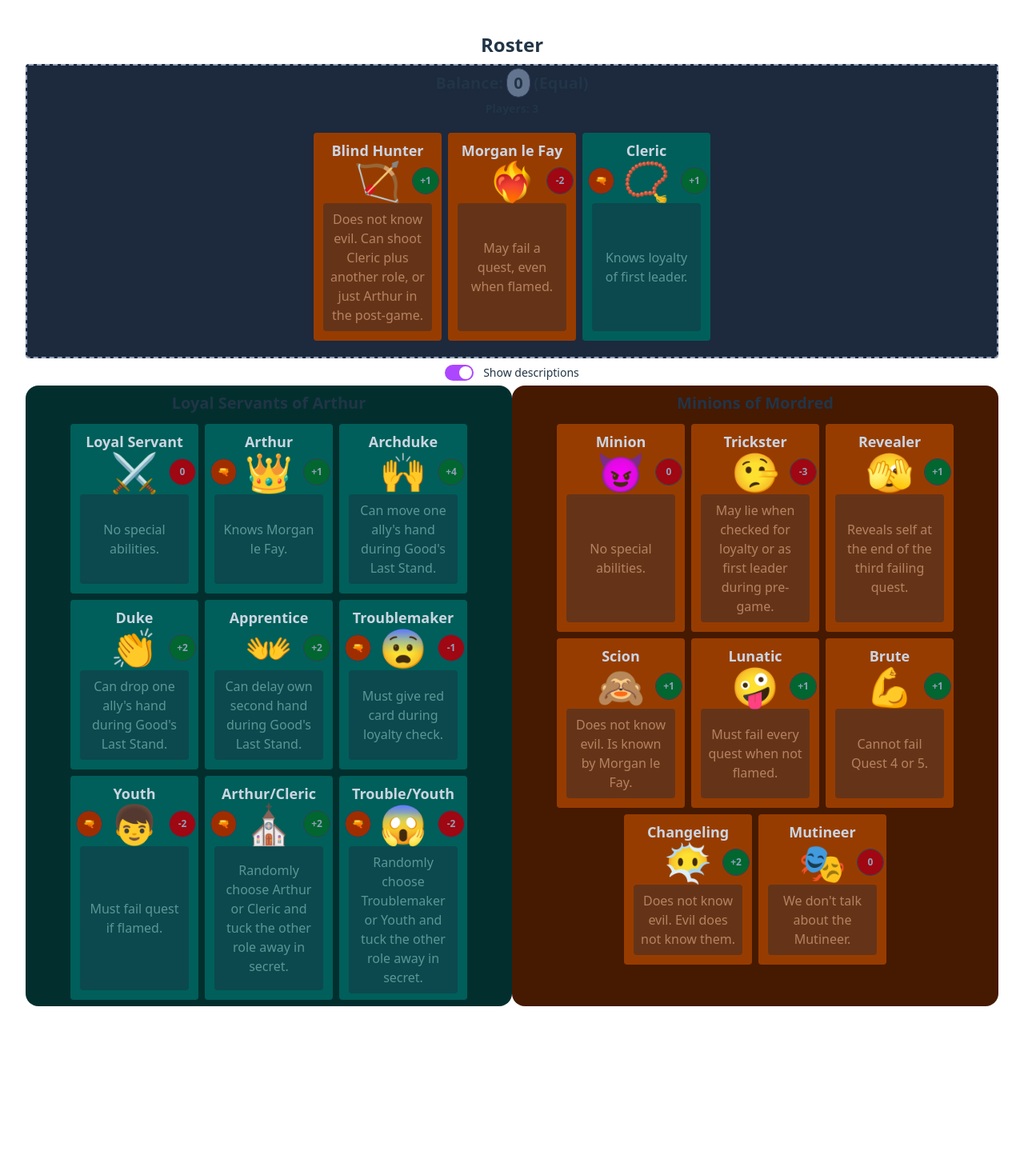
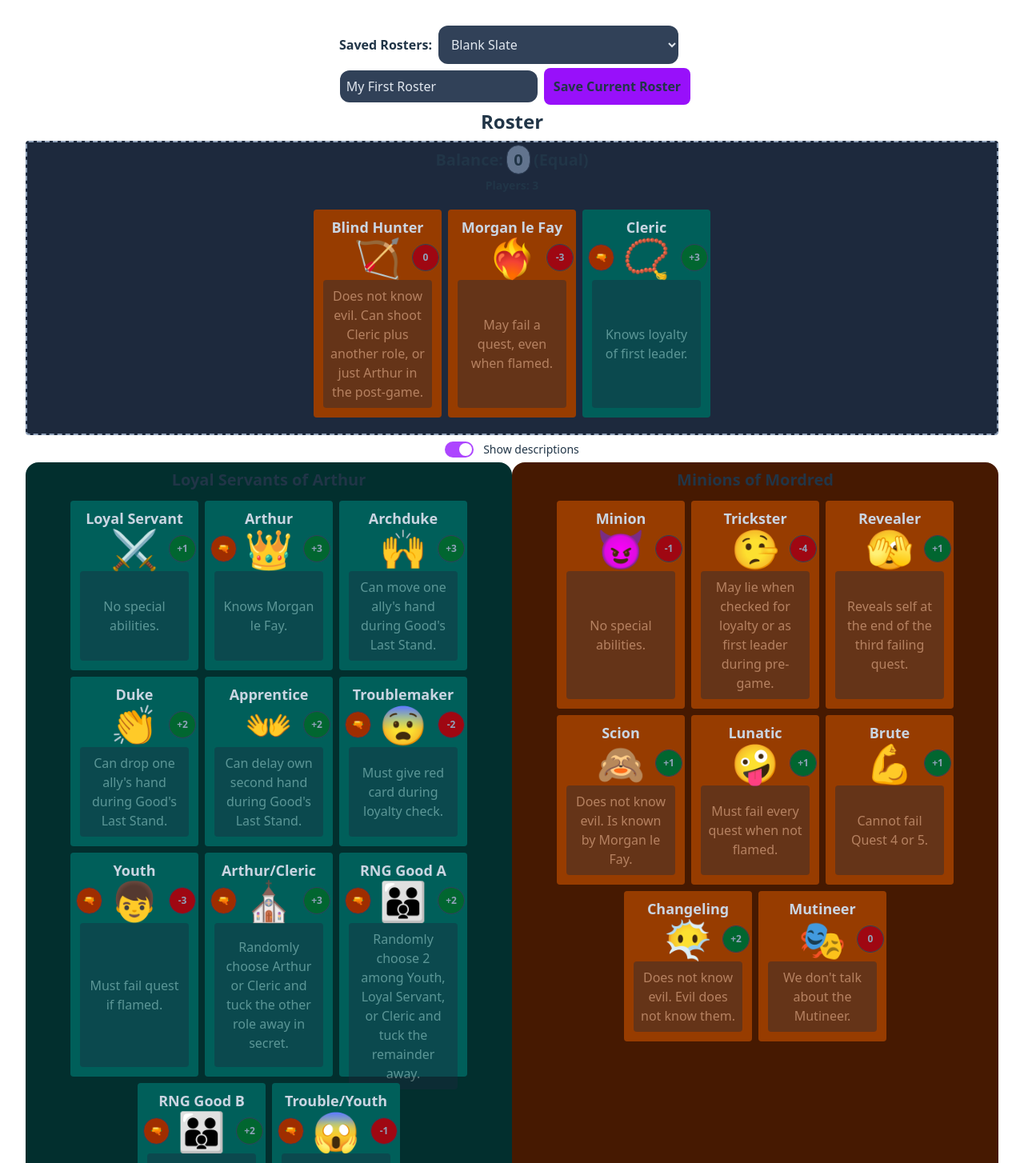
Before and after one commit to Talberon/quest-app, a React (Vite) app: page / in a window 1280 px wide. Shown: the top 1454 px of the page at 80% size. Before the commit the page ends 1290 px from the top, so only its background shows below. Built offline with nearby package versions, Linux system fonts and the light colour scheme.

Commit message:
Added roster saving support
Added additional minions and loyal servants
Added custom RNG Good role for 4/5 player games

```diff
--- a/src/App.tsx
+++ b/src/App.tsx
@@ -4,6 +4,7 @@ import { RoleCard } from './components/role-card'
 import { DndContext } from '@dnd-kit/core'
 import { Roster } from './components/roster'
 import { useState } from 'react'
+import { DefaultRosters, type Lineup } from './model/rosters'
 
 function App() {
   const roles = Object.values(Roles) //.filter((role) => role.balance === 0)
@@ -14,9 +15,37 @@ function App() {
     'draft|Blind Hunter',
   ])
   const [showDescriptions, setShowDescriptions] = useState<boolean>(true)
+  const [rosterLineups, setRosterLineups] = useState<Record<string, Lineup>>(DefaultRosters)
+  const [customRosterName, setCustomRosterName] = useState<string>("My First Roster")
 
   return (
     <div>
+      {/* Dropdown */}
+      <div>
+        <div>
+        <span className='font-semibold'>Saved Rosters:</span>
+        <select
+          className="mx-2 p-3 rounded-xl bg-slate-700 text-slate-200 min-w-[300px]"
+          onChange={(e) => {
+            const selectedRoster = e.target.value
+            console.log('Selected roster:', selectedRoster)
+            const lineup = rosterLineups[selectedRoster]
+            const newDrafted = lineup.map((roleName) => `draft|${roleName}`)
+            setIsDrafted(newDrafted)
+          }}
+        >
+          {Object.keys(rosterLineups).map((rosterName) => (
+            <option key={rosterName} value={rosterName}>
+              {rosterName}
+            </option>
+          ))}
+        </select>
+        </div>
+          <div className="my-2">
+            <input value={customRosterName} onChange={(e) => setCustomRosterName(e.target.value)} type="text" id="new-roster-name" placeholder="New roster name" className="mx-2 p-2 rounded-xl bg-slate-700 text-slate-200"/>
+            <span onClick={saveRoster} className='select-none font-semibold bg-purple-600 rounded-lg p-3 hover:bg-purple-500 active:bg-purple-800'>Save Current Roster</span>
+          </div>
+      </div>
       <DndContext onDragEnd={handleDragEnd}>
         {/* Roster */}
         <Roster children={drafted} />
@@ -44,7 +73,12 @@ function App() {
             </div>
             <div className="flex flex-wrap justify-center gap-2">
               {roles
-                .filter((role) => role.alignment === 'GOOD')
+                .filter((role) => {
+                  if (role.alignment !== 'GOOD') return false;
+                  if (!hasBeenDrafted('Loyal Servant')) return role.name !== 'Loyal Servant B' && role.name !== 'Loyal Servant C';
+                  if (!hasBeenDrafted('Loyal Servant B')) return role.name !== 'Loyal Servant C';
+                  return true;
+                })
                 .map((role) => {
                   return (
                     <RoleCard
@@ -64,7 +98,12 @@ function App() {
             <div className="text-xl font-bold mb-3">Minions of Mordred</div>
             <div className="flex flex-wrap justify-center gap-2">
               {roles
-                .filter((role) => role.alignment === 'EVIL')
+                .filter((role) => {
+                  if (role.alignment !== 'EVIL') return false;
+                  if (!hasBeenDrafted('Minion')) return role.name !== 'Minion B' && role.name !== 'Minion C';
+                  if (!hasBeenDrafted('Minion B')) return role.name !== 'Minion C';
+                  return true;
+                })
                 .map((role) => {
                   return (
                     <RoleCard
@@ -85,6 +124,19 @@ function App() {
 
   function hasBeenDrafted(roleName: string) {
     return drafted.filter((r) => r.endsWith(roleName)).length > 0
+  }
+
+  function saveRoster() {
+    const lineup: Lineup = drafted.map((d) => {
+      const [, roleName] = d.split('|')
+      return roleName
+    })
+    const newRosters = {
+      ...rosterLineups,
+      [customRosterName]: lineup,
+    }
+    setRosterLineups(newRosters)
+    console.log('Saved roster:', customRosterName, lineup)
   }
 
   function handleDragEnd(event: any) {
--- a/src/components/role-card.tsx
+++ b/src/components/role-card.tsx
@@ -45,9 +45,11 @@ export function RoleCard(props: RoleCardProps) {
         </div>
       )}
       {props.role.shootable && (
-        <div className="absolute top-11 p-2 bg-orange-800 outline-slate-700 outline-1 rounded-full text-orange-600 font-semibold text-xs">
-          🔫
-        </div>
+        <>
+          <div className="absolute top-11 p-2 bg-orange-800 outline-slate-700 outline-1 rounded-full text-orange-600 font-semibold text-xs">
+            🔫
+          </div>
+        </>
       )}
       <div
         className={`absolute right-1 top-11 p-2 rounded-full text-xs font-bold outline-slate-700 outline-1 w-8 h-8 ${props.role.balance > 0 ? 'bg-green-800' : 'bg-red-800'}`}
--- a/src/components/roster.tsx
+++ b/src/components/roster.tsx
@@ -9,8 +9,6 @@ export function Roster(props: any) {
   const style = {
     color: isOver ? 'green' : undefined,
   }
-
-  console.log('ROSTER PROPS', props.children)
 
   const draftedRoleNames: string[] =
     props.children.map((roleName: string) => roleName.split('|')[1]) || []
--- a/src/model/card.ts
+++ b/src/model/card.ts
@@ -5,29 +5,36 @@ export interface Role {
     name: string,
     description: string,
     image: string,
+    information: number, // Amount of information the role provides during the game
     balance: number, // Positive for good, negative for evil
     shootable: boolean // Has information or mechanics during the game to narrow the Blind Hunter's shot
 }
 
 export const Roles: Record<string, Role> = {
-    "Cleric": { name: "Cleric", image: "📿", balance: 1, shootable: true, alignment: "GOOD", description: "Knows loyalty of first leader." },
-    "Loyal Servant": { name: "Loyal Servant", image: "⚔️", balance: 0, shootable: false, alignment: "GOOD", description: "No special abilities." },
-    "Arthur": { name: "Arthur", image: "👑", balance: 1, shootable: true, alignment: "GOOD", description: "Knows Morgan le Fay." },
-    "Archduke": { name: "Archduke", image: "🙌", balance: 4, shootable: false, alignment: "GOOD", description: "Can move one ally's hand during Good's Last Stand." },
-    "Duke": { name: "Duke", image: "👏", balance: 2, shootable: false, alignment: "GOOD", description: "Can drop one ally's hand during Good's Last Stand." },
-    "Apprentice": { name: "Apprentice", image: "👐", balance: 2, shootable: false, alignment: "GOOD", description: "Can delay own second hand during Good's Last Stand." },
-    "Troublemaker": { name: "Troublemaker", image: "😨", balance: -1, shootable: true, alignment: "GOOD", description: "Must give red card during loyalty check." },
-    "Youth": { name: "Youth", image: "👦", balance: -2, shootable: true, alignment: "GOOD", description: "Must fail quest if flamed." },
-    "Arthur/Cleric": { name: "Arthur/Cleric", image: "⛪️", balance: 2, shootable: true, alignment: "GOOD", description: "Randomly choose Arthur or Cleric and tuck the other role away in secret." },
-    "Trouble/Youth": { name: "Trouble/Youth", image: "😱", balance: -2, shootable: true, alignment: "GOOD", description: "Randomly choose Troublemaker or Youth and tuck the other role away in secret." },
-    "Morgan le Fay": { name: "Morgan le Fay", image: "❤️‍🔥", shootable: false, balance: -2, alignment: "EVIL", description: "May fail a quest, even when flamed." },
-    "Blind Hunter": { name: "Blind Hunter", image: "🏹", shootable: false, balance: 1, alignment: "EVIL", description: "Does not know evil. Can shoot Cleric plus another role, or just Arthur in the post-game." },
-    "Minion": { name: "Minion", image: "😈", shootable: false, balance: 0, alignment: "EVIL", description: "No special abilities." },
-    "Trickster": { name: "Trickster", image: "🤥", shootable: false, balance: -3, alignment: "EVIL", description: "May lie when checked for loyalty or as first leader during pre-game." },
-    "Revealer": { name: "Revealer", image: "🫣", shootable: false, balance: 1, alignment: "EVIL", description: "Reveals self at the end of the third failing quest." },
-    "Scion": { name: "Scion", image: "🙈", shootable: false, balance: 1, alignment: "EVIL", description: "Does not know evil. Is known by Morgan le Fay." },
-    "Lunatic": { name: "Lunatic", image: "🤪", shootable: false, balance: 1, alignment: "EVIL", description: "Must fail every quest when not flamed." },
-    "Brute": { name: "Brute", image: "💪", shootable: false, balance: 1, alignment: "EVIL", description: "Cannot fail Quest 4 or 5." },
-    "Changeling": { name: "Changeling", image: "😶‍🌫️", shootable: false, balance: 2, alignment: "EVIL", description: "Does not know evil. Evil does not know them." },
-    "Mutineer": { name: "Mutineer", image: "🎭", shootable: false, balance: 0, alignment: "EVIL", description: "We don't talk about the Mutineer." },
+    "Cleric": { name: "Cleric", image: "📿", balance: 3, information: 1, shootable: true, alignment: "GOOD", description: "Knows loyalty of first leader." },
+    "Loyal Servant": { name: "Loyal Servant", image: "⚔️",information: 0, balance: 1, shootable: false, alignment: "GOOD", description: "No special abilities." },
+    "Loyal Servant B": { name: "Loyal Servant B", image: "⚔️",information: 0, balance: 1, shootable: false, alignment: "GOOD", description: "No special abilities." },
+    "Loyal Servant C": { name: "Loyal Servant C", image: "⚔️",information: 0, balance: 1, shootable: false, alignment: "GOOD", description: "No special abilities." },
+    "Arthur": { name: "Arthur", image: "👑", balance: 3, information: 1, shootable: true, alignment: "GOOD", description: "Knows Morgan le Fay." },
+    "Archduke": { name: "Archduke", image: "🙌", balance: 3, information: 0, shootable: false, alignment: "GOOD", description: "Can move one ally's hand during Good's Last Stand." },
+    "Duke": { name: "Duke", image: "👏", balance: 2, information: 0, shootable: false, alignment: "GOOD", description: "Can drop one ally's hand during Good's Last Stand." },
+    "Apprentice": { name: "Apprentice", image: "👐", balance: 2, information: 0, shootable: false, alignment: "GOOD", description: "Can delay own second hand during Good's Last Stand." },
+    "Troublemaker": { name: "Troublemaker", image: "😨", balance: -2, information: 0, shootable: true, alignment: "GOOD", description: "Must give red card during loyalty check." },
+    "Youth": { name: "Youth", image: "👦", balance: -3, information: 0, shootable: true, alignment: "GOOD", description: "Must fail quest if flamed." },
+    "Arthur/Cleric": { name: "Arthur/Cleric", image: "⛪️", balance: 3, information: 1, shootable: true, alignment: "GOOD", description: "Randomly choose Arthur or Cleric and tuck the other role away in secret." },
+    "RNG Good A": { name: "RNG Good A", image: "🧑‍🧑‍🧒", balance: 2, information: 1, shootable: true, alignment: "GOOD", description: "Randomly choose 2 among Youth, Loyal Servant, or Cleric and tuck the remainder away." },
+    "RNG Good B": { name: "RNG Good B", image: "🧑‍🧑‍🧒", balance: 2, information: 1, shootable: true, alignment: "GOOD", description: "Randomly choose 2 among Youth, Loyal Servant, or Cleric and tuck the remainder away." },
+    "Trouble/Youth": { name: "Trouble/Youth", image: "😱", balance: -1, information: 0, shootable: true, alignment: "GOOD", description: "Randomly choose Troublemaker or Youth and tuck the other role away in secret." },
+    "Morgan le Fay": { name: "Morgan le Fay", image: "❤️‍🔥", shootable: false, balance: -3, information: 3, alignment: "EVIL", description: "May fail a quest, even when flamed." },
+    "Blind Hunter": { name: "Blind Hunter", image: "🏹", shootable: false, balance: 0, information: 0, alignment: "EVIL", description: "Does not know evil. Can shoot Cleric plus another role, or just Arthur in the post-game." },
+    "Minion": { name: "Minion", image: "😈", shootable: false, balance: -1, information: 1, alignment: "EVIL", description: "No special abilities." },
+    "Minion B": { name: "Minion B", image: "😈", shootable: false, balance: -1, information: 1, alignment: "EVIL", description: "No special abilities." },
+    "Minion C": { name: "Minion C", image: "😈", shootable: false, balance: -1, information: 1, alignment: "EVIL", description: "No special abilities." },
+    "Trickster": { name: "Trickster", image: "🤥", shootable: false, balance: -4, information: 1, alignment: "EVIL", description: "May lie when checked for loyalty or as first leader during pre-game." },
+    "Revealer": { name: "Revealer", image: "🫣", shootable: false, balance: 1, information: 1, alignment: "EVIL", description: "Reveals self at the end of the third failing quest." },
+    "Scion": { name: "Scion", image: "🙈", shootable: false, balance: 1, information: 0, alignment: "EVIL", description: "Does not know evil. Is known by Morgan le Fay." },
+    "Lunatic": { name: "Lunatic", image: "🤪", shootable: false, balance: 1, information: 1, alignment: "EVIL", description: "Must fail every quest when not flamed." },
+    "Brute": { name: "Brute", image: "💪", shootable: false, balance: 1, information: 1, alignment: "EVIL", description: "Cannot fail Quest 4 or 5." },
+    "Changeling": { name: "Changeling", image: "😶‍🌫️", shootable: false, balance: 2, information: 0, alignment: "EVIL", description: "Does not know evil. Evil does not know them." },
+    "Mutineer": { name: "Mutineer", image: "🎭", shootable: false, balance: 0, information: 0, alignment: "EVIL", description: "We don't talk about the Mutineer." },
 }
--- /dev/null
+++ b/src/model/rosters.ts
@@ -0,0 +1,12 @@
+export type Lineup = string[]
+
+export const DefaultRosters: Record<string, Lineup> = {
+    "Blank Slate": ["Morgan le Fay", "Blind Hunter", "Cleric"],
+    "Standard 4": ["RNG Good A", "RNG Good B", "Morgan le Fay", "Blind Hunter"],
+    "Standard 5": ["RNG Good A", "RNG Good B", "Morgan le Fay", "Blind Hunter", "Minion"],
+    "Standard 6": ["Cleric", "Trouble/Youth", "Duke", "Morgan le Fay", "Blind Hunter", "Minion"],
+    "Standard 7": ["Cleric", "Trouble/Youth", "Duke", "Morgan le Fay", "Blind Hunter", "Minion", "Minion B"],
+    "Standard 8": ["Cleric", "Trouble/Youth", "Duke", "Loyal Servant", "Morgan le Fay", "Blind Hunter", "Minion", "Minion B"],
+    "Standard 9": ["Cleric", "Trouble/Youth", "Archduke", "Loyal Servant", "Morgan le Fay", "Blind Hunter", "Minion", "Minion B", "Minion C"],
+    "Standard 10": ["Cleric", "Trouble/Youth", "Archduke", "Duke", "Morgan le Fay", "Blind Hunter", "Minion", "Minion B", "Minion C"],
+}
```
